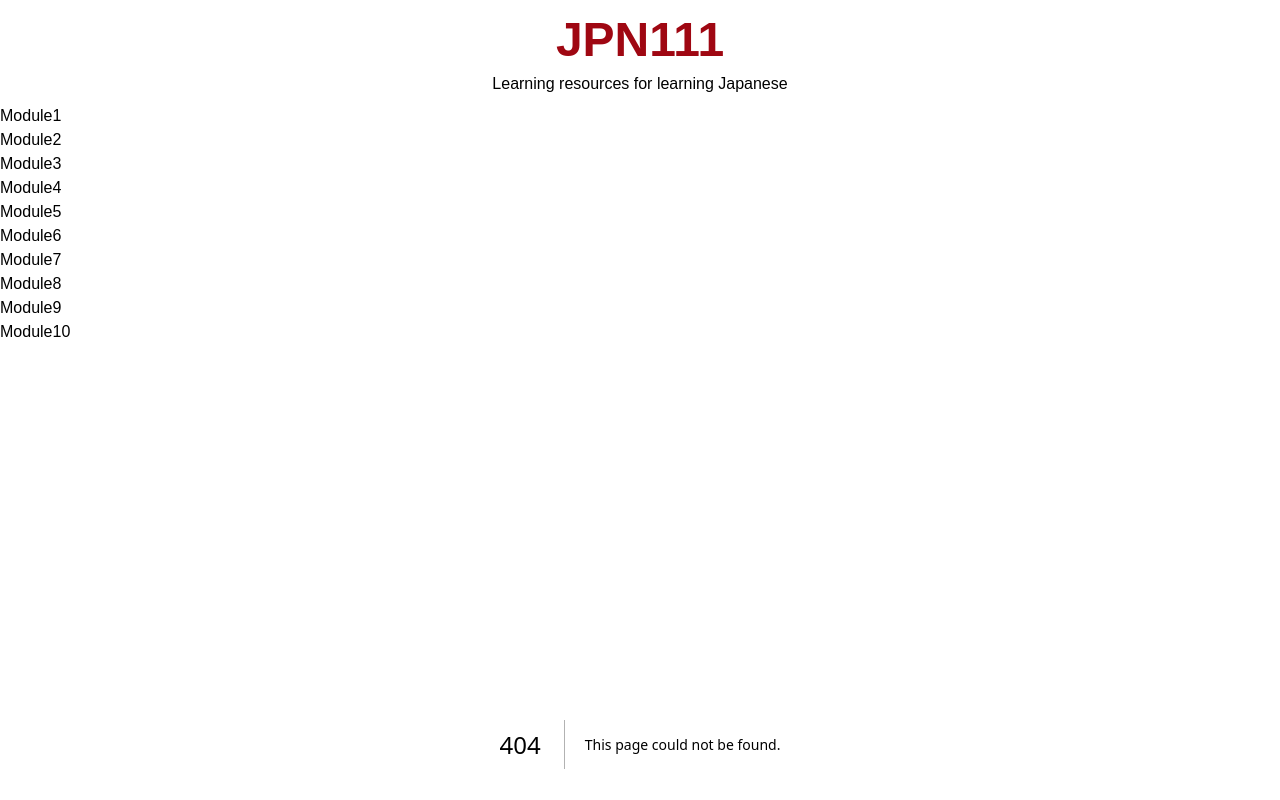
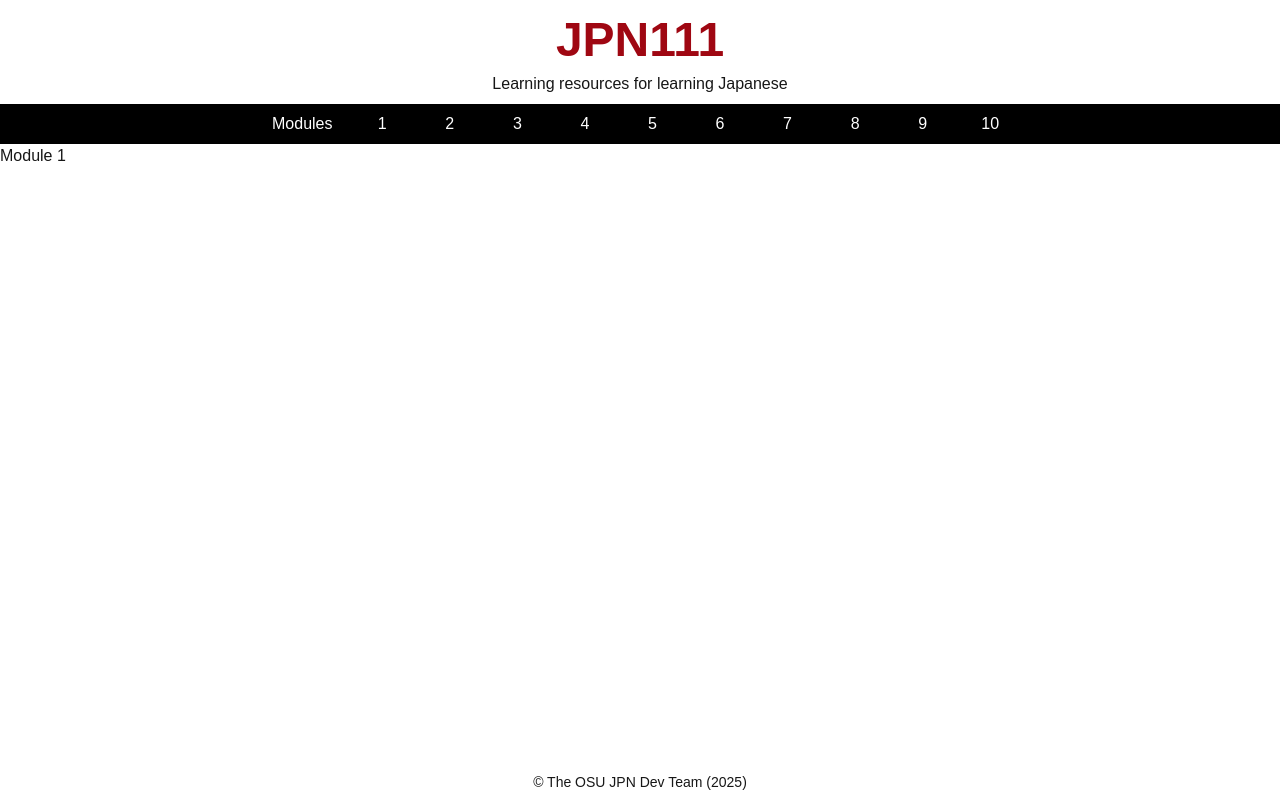
Before and after one commit to mCaballero1224/jpn, a Next.js app in the folder frontend/: page /modules/1 in a window 1280 px wide. Before the commit this address had no page. Shown: the top 800 px of the page. Built offline with nearby package versions, Linux system fonts and the light colour scheme.

Commit message:
Style navbar; setup dynamic routing for module pages

```diff
--- a/frontend/app/components/MainNav.tsx
+++ b/frontend/app/components/MainNav.tsx
@@ -1,19 +1,36 @@
+"use client";
 import Link from 'next/link';
-var moduleLinks = [];
 
-for (let i = 1; i <= 10; ++i) {
-	moduleLinks.push({name: `Module${i}`, href: `/modules/module${i}`});
-}
 
 const MainNav = () => {
+	const navItems = [];
+
+	for (let i = 1; i <= 10; ++i) {
+		navItems.push(i);
+	}
+
 	return (
-		<nav>
-			<ul>
-				{moduleLinks.map((link, index) => (
-					<li key={index}><Link href={link.href}>{link.name}</Link></li>
-				))}
-			</ul>
-		</nav>
+		<div className="bg-black max-w-screen text-white text-center">
+			<div className="flex max-w-screen-md mx-auto py-2">
+				<h3 className="flex-initial px-4">Modules</h3>
+				<nav className="flex-1">
+					<ul className="flex">
+						{navItems.map((id) => (
+							<li
+								key={id}
+								className="flex-1">
+								<Link
+									className="block hover:bg-red-400 rounded-sm cursor-pointer duration-150"
+									href={`/modules/${id}`}
+								>
+									{id}
+								</Link>
+							</li>
+						))}
+					</ul>
+				</nav>
+				</div>
+		</div>
 	);
 };
 
--- /dev/null
+++ b/frontend/app/modules/[slug]/page.tsx
@@ -0,0 +1,14 @@
+'use client';
+import { usePathname } from 'next/navigation';
+
+
+const ModulePage = () => {
+	const id = usePathname().slice(-1);
+	return (
+		<div>
+			<h2>Module {id}</h2>
+		</div>
+	);
+};
+
+export default ModulePage;
```
